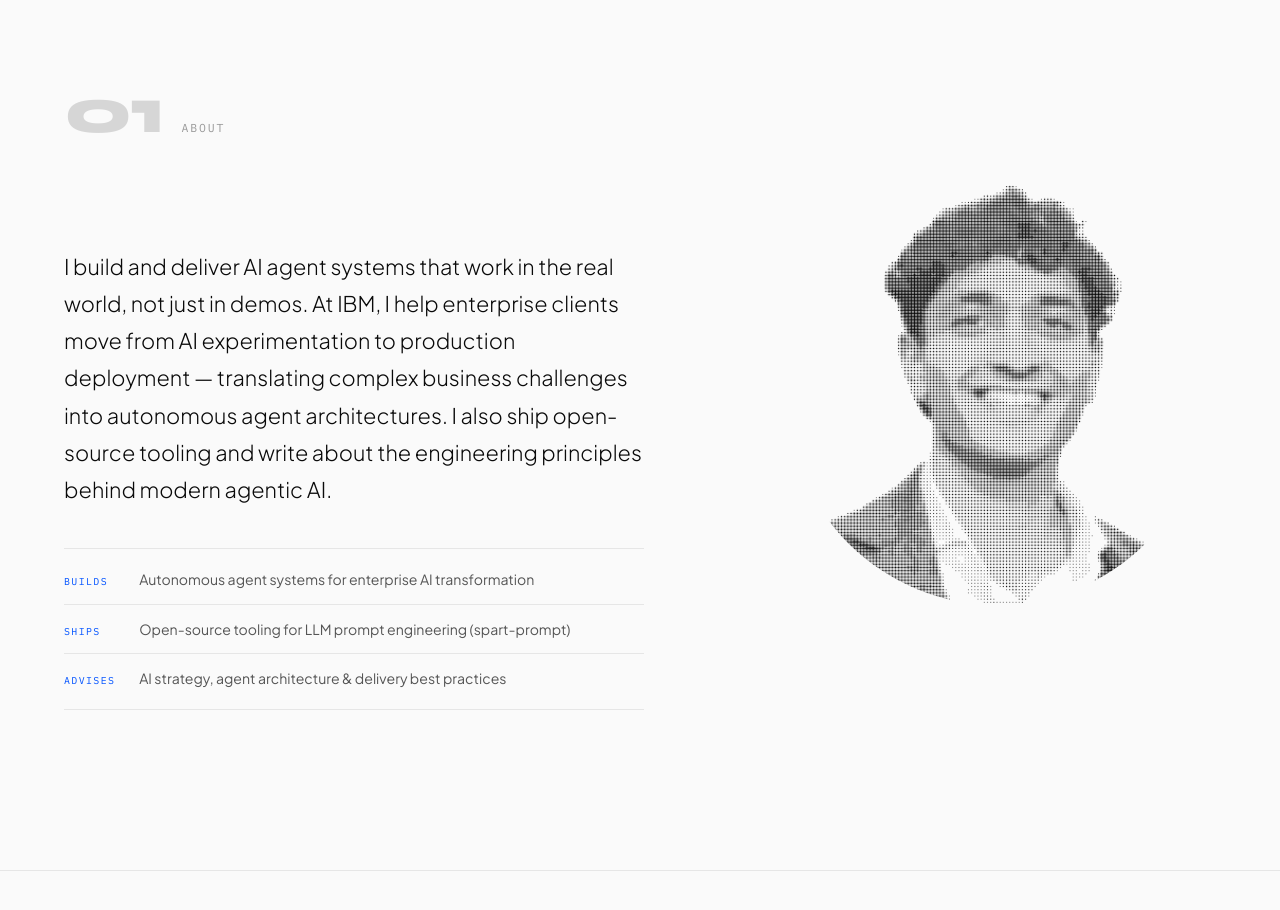
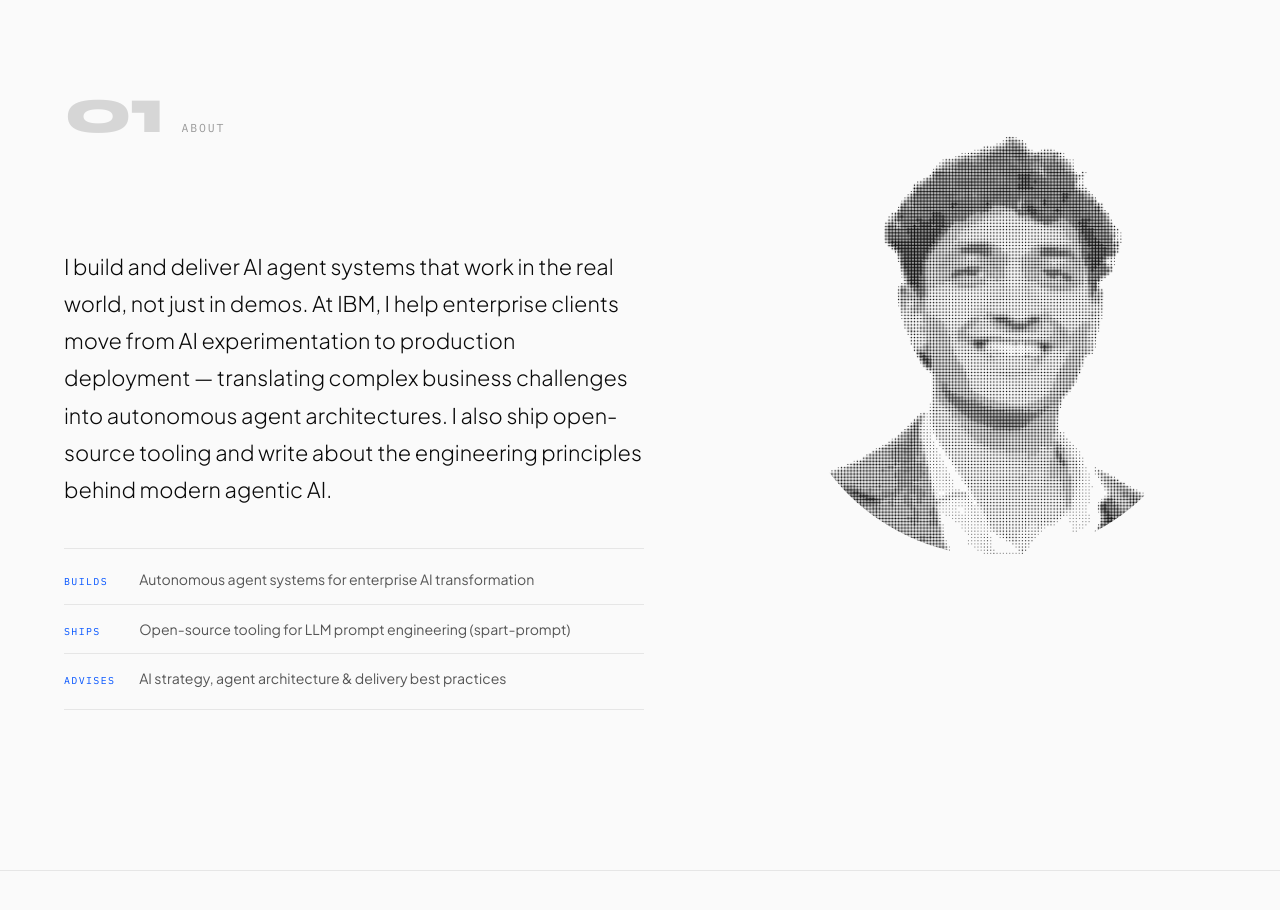
Before and after one commit to FaizAzizAtK/portfolio, a React (Vite) app: page / in a window 1280 px wide. Shown: the part 880-1790 px from the top of the page. Built offline with nearby package versions, Linux system fonts and the light colour scheme.

Commit message:
Fix About portrait vertical alignment with bio text
Use align-self: start + margin-top to align portrait top with
where the bio text begins, accounting for the section label height.

Co-Authored-By: Claude Sonnet 4.6 <noreply@anthropic.com>

```diff
--- a/src/components/About.css
+++ b/src/components/About.css
@@ -76,7 +76,8 @@
 
 /* Col 2 — portrait */
 .about__portrait {
-  align-self: center;
+  align-self: start;
+  margin-top: 3.5rem;
 }
 
 /* Reactive dot-matrix portrait */
```
